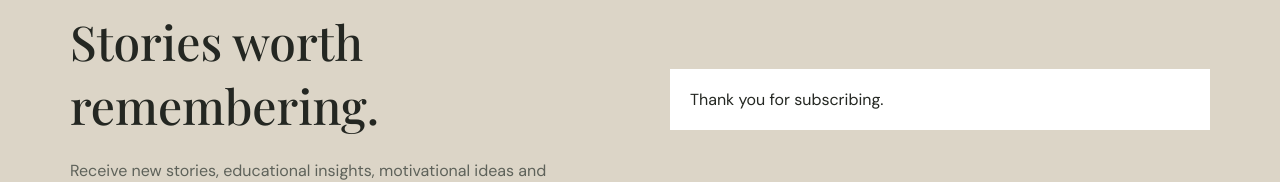
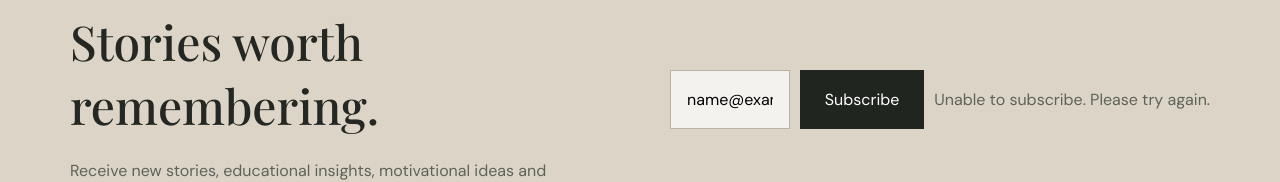
Before and after one commit to KNIGHTBOT45/life-story-lessons-blog-website, a Next.js app: page / in a window 1280 px wide. Both pictures are taken after typing "name@example.com" into the empty fields and a click on the button "Subscribe". Shown: the part 5409-5591 px from the top of the page. Built offline with nearby package versions, Linux system fonts and the light colour scheme; no server answers; the database is empty; a web font is replaced by a local one.

Commit message:
Newsletter fix

```diff
--- a/components/Newsletter.tsx
+++ b/components/Newsletter.tsx
@@ -1,18 +1,41 @@
 "use client";
 
 import { FormEvent, useState } from "react";
+import { createClient } from "@/lib/supabase/client";
 
 export default function Newsletter() {
   const [email, setEmail] = useState("");
   const [submitted, setSubmitted] = useState(false);
+  const [error, setError] = useState("");
+  const [loading, setLoading] = useState(false);
 
-  function handleSubmit(e: FormEvent) {
+  async function handleSubmit(e: FormEvent) {
     e.preventDefault();
 
     if (!email) return;
 
+    setLoading(true);
+    setError("");
+
+    const supabase = createClient();
+
+    const { error } = await supabase
+      .from("newsletter_subscribers")
+      .insert({
+        email: email.trim().toLowerCase(),
+        active: true,
+      });
+
+    if (error) {
+      console.error(error);
+      setError("Unable to subscribe. Please try again.");
+      setLoading(false);
+      return;
+    }
+
     setSubmitted(true);
     setEmail("");
+    setLoading(false);
   }
 
   return (
@@ -42,7 +65,11 @@ export default function Newsletter() {
             required
           />
 
-          <button type="submit">Subscribe</button>
+          <button type="submit" disabled={loading}>
+            {loading ? "Subscribing..." : "Subscribe"}
+          </button>
+
+          {error && <p className="newsletter-error">{error}</p>}
         </form>
       )}
     </section>
```
